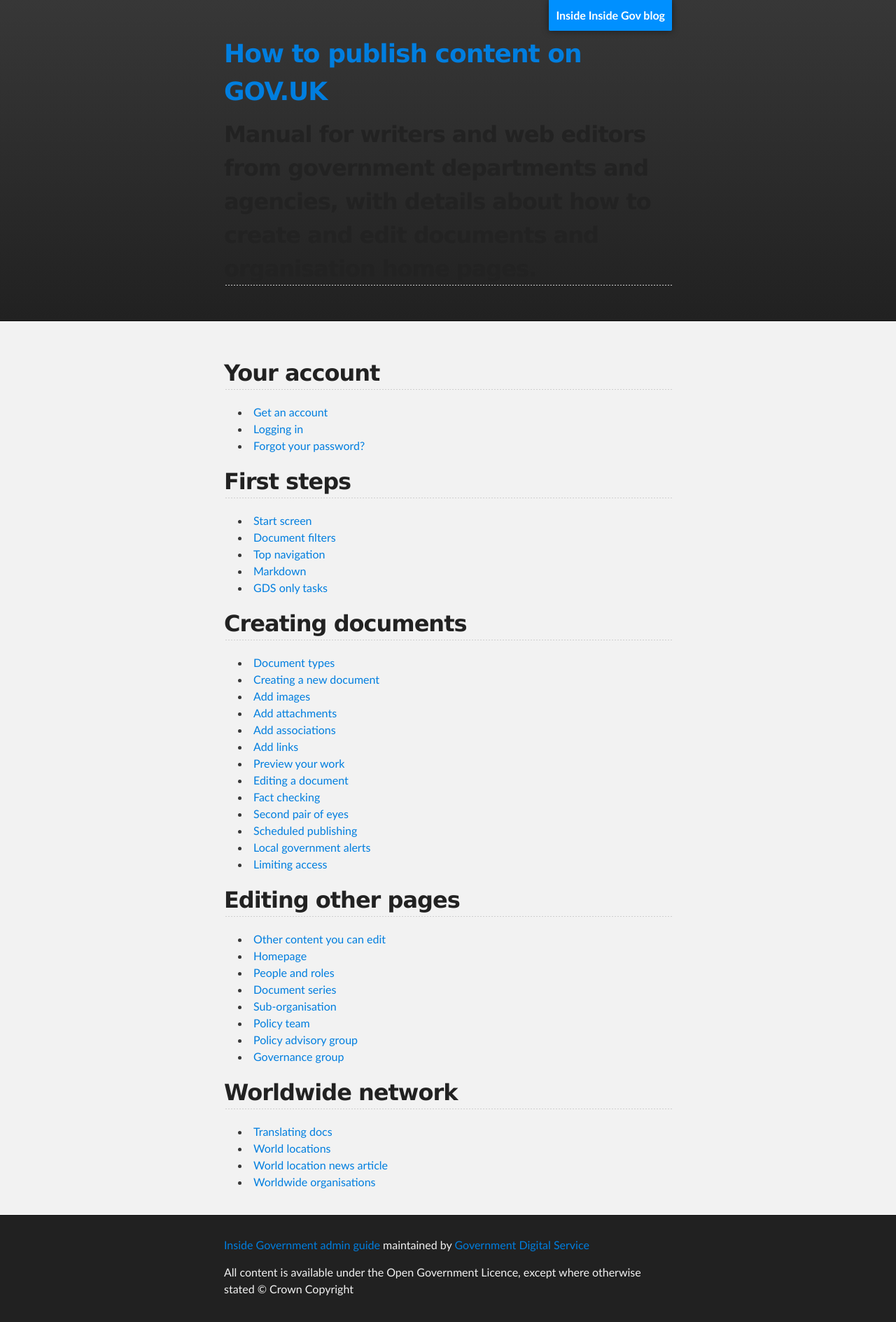
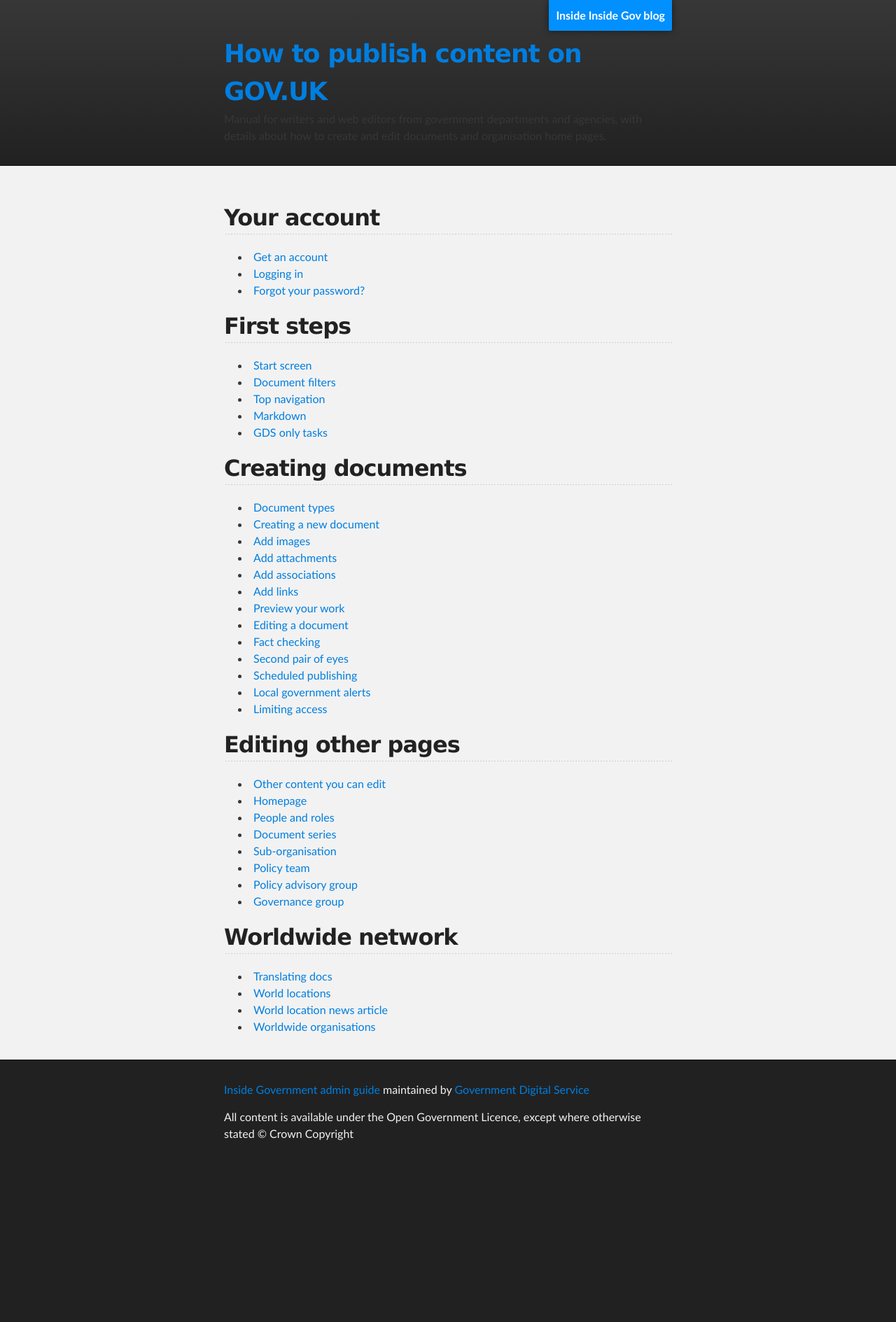
Before and after one commit to alphagov/inside-government-admin-guide, a Jekyll site: the page built from index.md, in a window 1280 px wide. Shown: the whole page at 70% size. Built offline with Jekyll 4.4.1, drawn with Linux system fonts in a browser that asks for light colours; after the commit the page ends 1667 px from its top, so only the background shows below that.

```diff
--- a/_layouts/default.html
+++ b/_layouts/default.html
@@ -22,8 +22,8 @@
           <a id="forkme_banner" href="http://inside-inside-gov.tumblr.com/">Inside Inside Gov blog</a>
 
           <h1 id="project_title"><a href="{{ relative }}">How to publish content on GOV.UK</a></h1>
-          <h2>Manual for
-writers and web editors from government departments and agencies, with details about how to create and edit documents and organisation home pages.</h2>
+          Manual for
+writers and web editors from government departments and agencies, with details about how to create and edit documents and organisation home pages.
 
         </header>
     </div>
```
